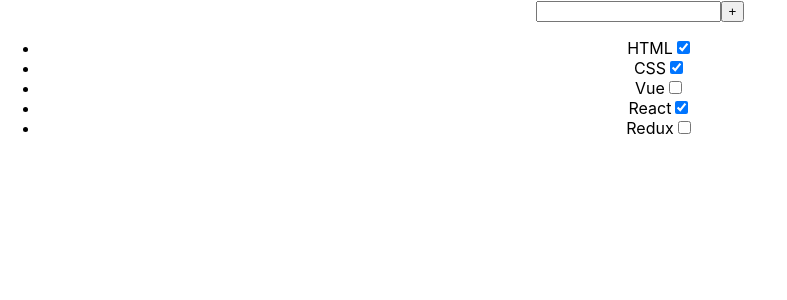
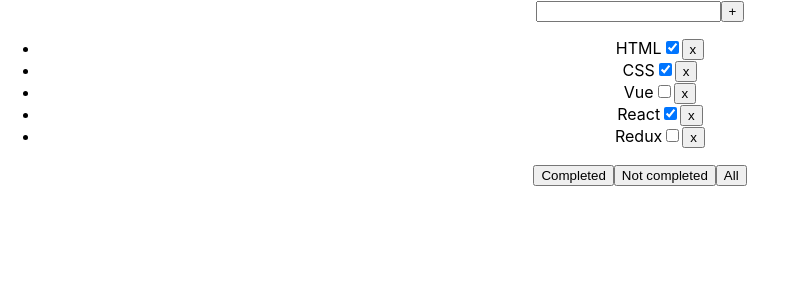
Before and after one commit to dktwho/callback-practice-dop-2-styled-components, a React (Create React App) app: page / in a window 1280 px wide. Shown: the top 300 px of the page, without its empty margins (0-787 px from the left). Built offline with nearby package versions, Linux system fonts and the light colour scheme; the HTML template or start-up script is replaced by a standard one.

Commit message:
modified filter todos, all/completed, uncompleted,  move all function from jsx, moveUp, and give for props jsx link for function, remove todo

```diff
--- a/src/App.tsx
+++ b/src/App.tsx
@@ -10,6 +10,8 @@
     completed: boolean
 }
 
+export type FilterValuesType = 'all' | true | false
+
 function App() {
     let data = [
         {userId: v4(), id: v4(), title: 'HTML', completed: true},
@@ -20,17 +22,38 @@
     ]
 
     let [todos, setTodos] = useState<TodosType[]>(data)
+    let [filter, setFilter] = useState<FilterValuesType>('all')
 
     const addTodo = (value: string) => {
         let newTodo = {userId: v4(), id: v4(), title: value, completed: false}
         setTodos([newTodo, ...todos])
+    }
 
+    const removeTodo = (id: string) => {
+        setTodos(todos.filter((t) => t.id !== id))
     }
+
+    let taskForTodoList = todos;
+    const filterTodos = (value: FilterValuesType) => {
+        setFilter(value)
+    }
+
+    if (filter === true) {
+        taskForTodoList = todos.filter(t => t.completed === true)
+    }
+    if (filter === false) {
+        taskForTodoList = todos.filter(t => t.completed === false)
+    }
+    if (filter === 'all') {
+        taskForTodoList = todos.filter(t => t)
+    }
+
+
 
 
     return (
         <div className="App">
-            <Todolist todos={todos} addTodo={addTodo}/>
+            <Todolist todos={taskForTodoList} addTodo={addTodo} removeTodo={removeTodo} filterTodos={filterTodos}/>
         </div>
     );
 }
--- a/src/components/Todolist.tsx
+++ b/src/components/Todolist.tsx
@@ -1,13 +1,16 @@
 import React, {ChangeEvent, KeyboardEvent, useState} from 'react';
-import {TodosType} from "../App";
+import {FilterValuesType, TodosType} from "../App";
 
 
 export type PropsType = {
     todos: Array<TodosType>
     addTodo: (value: string) => void
+    removeTodo: (id: string) => void
+    filterTodos: (value: FilterValuesType) => void
 }
-export const Todolist = ({todos, addTodo}: PropsType) => {
+export const Todolist = ({todos, addTodo, removeTodo, filterTodos}: PropsType) => {
     const [value, setValue] = useState<string>('')
+
 
     const onChangeEventHandler = (e: ChangeEvent<HTMLInputElement>) => {
         setValue(e.currentTarget.value)
@@ -24,12 +27,30 @@
         }
     }
 
+    const onAllFilterHandler = () => {
+        filterTodos('all')
+    }
+
+    const onCompletedFilterHandler = () => {
+        filterTodos(true)
+    }
+
+    const onUnCompletedFilterHandler = () => {
+        filterTodos(false)
+    }
+
 
     const result = todos.map((todo) => {
+
+        const removeTaskHandler = () => {
+            removeTodo(todo.id)
+        }
+
         return (
             <li key={todo.id}>
                 <span>{todo.title}</span>
                 <input type="checkbox" checked={todo.completed} readOnly/>
+                <button onClick={removeTaskHandler}>x</button>
             </li>
         )
     })
@@ -48,6 +69,9 @@
             <ul>
                 {result}
             </ul>
+            <button onClick={onCompletedFilterHandler}>Completed</button>
+            <button onClick={onUnCompletedFilterHandler}>Not completed</button>
+            <button onClick={onAllFilterHandler}>All</button>
         </div>
     );
 };
```
